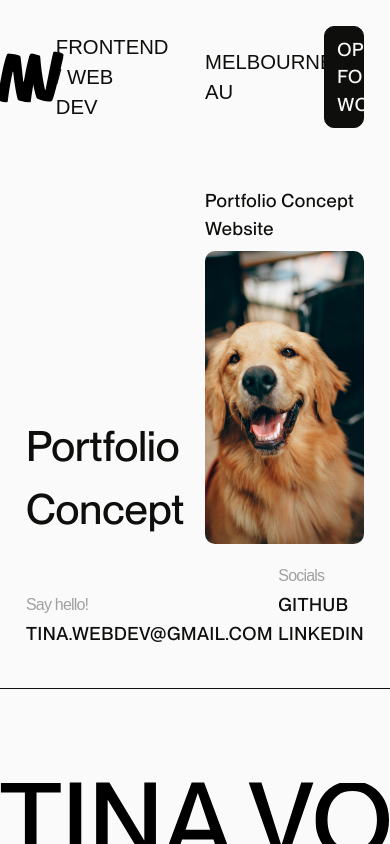
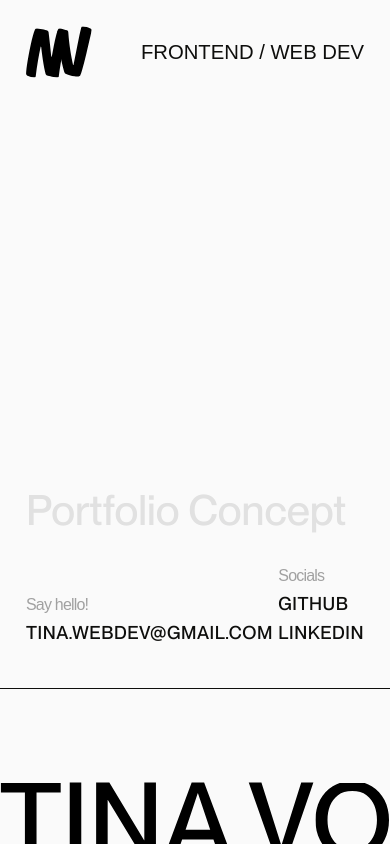
Before and after one commit to tinaaiscoding/personal-portfolio-2025, a Next.js app: page / in a window 390 px wide. Built offline with nearby package versions, Linux system fonts and the light colour scheme; a web font is replaced by a local one.

Commit message:
- Add line height for utility text styles - Add responsive design - tablet and under - Remove unused css variables - Change navbar from grid to flex

```diff
--- a/app/components/Navbar.tsx
+++ b/app/components/Navbar.tsx
@@ -13,20 +13,24 @@ export default function Navbar() {
   }, [lightTheme]);
 
   return (
-    <nav className='grid grid-cols-12 items-center gap-(--site--gutter)'>
-      <div className='justify-self-center'>
+    <nav className='flex justify-between gap-(--site--gutter)'>
+      <div id='navbar-left' className='w-col-m-6 flex items-center gap-(--site--gutter)'>
+        <div>
           <Logo
             className='h-[52px] w-[66px] fill-current'
             onClick={() => setLightTheme(!lightTheme)}
           />
         </div>
-      <p className='u-text-style-h5 col-span-3 uppercase'>Frontend / Web Dev</p>
-      <p className='u-text-style-h5 col-span-2 col-start-7 uppercase'>
+        <p className='u-text-style-h5  uppercase'>Frontend / Web Dev</p>
+      </div>
+      <div id='navbar-right'className='w-col-m-6 flex items-center justify-between'>
+        <p id='location-text' className='u-text-style-h5 uppercase'>
           Melbourne, AU
         </p>
-      <button className='u-text-style-large w-col-2 col-start-12 justify-self-end uppercase'>
+        <button className='u-text-style-large whitespace-nowrap uppercase'>
           Open for work
         </button>
+      </div>
     </nav>
   );
 }
--- a/app/styles/globals.css
+++ b/app/styles/globals.css
@@ -24,22 +24,14 @@
 
   /* Font Sizes with Line Heights */
   --text-main: var(--_typography---font-size--text-main);
-  --text-main--line-height: var(--_typography---line-height--1);
 
   --text-h1: var(--_typography---font-size--h1);
-  --text-h1--line-height: var(--_typography---line-height--1);
   --text-h2: var(--_typography---font-size--h2);
-  --text-h2--line-height: var(--_typography---line-height--1);
   --text-h3: var(--_typography---font-size--h3);
-  --text-h3--line-height: var(--_typography---line-height--1);
   --text-h4: var(--_typography---font-size--h4);
-  --text-h4--line-height: var(--_typography---line-height--1);
   --text-h5: var(--_typography---font-size--h5);
-  --text-h5--line-height: var(--_typography---line-height--1);
   --text-h6: var(--_typography---font-size--h6);
-  --text-h6--line-height: var(--_typography---line-height--1);
   --text-display: var(--_typography---font-size--display);
-  --text-display--line-height: var(--_typography---line-height--1);
 
   /* Fluid Sizes Scale */
   --spacing-fl-0: var(--size--0rem);
@@ -137,3 +129,26 @@
     border-radius: var(--radius--main);
   }
 }
+
+@media screen and (max-width: 56.5rem) {
+  #navbar-right {
+    display: none;
+  }
+
+  #navbar-left {
+    justify-content: space-between;
+    width: 100%;
+  }
+
+  #location-text {
+    display: none;
+  }
+
+  #projects {
+    grid-template-columns: 1fr;
+  }
+
+  #project-info {
+    display: none;
+  }
+}
--- a/app/styles/utilities.css
+++ b/app/styles/utilities.css
@@ -95,15 +95,13 @@
       --_typography---font-weight--primary-medium
     );
     --_text-style--letter-spacing: var(--_typography---letter-spacing--0em);
-    --_text-style--margin-top: var(--_spacing---space--7);
-    --_text-style--margin-bottom: var(--_spacing---space--6);
-    --_text-style--trim-top: var(--_typography---font--primary-trim-top);
-    --_text-style--trim-bottom: var(--_typography---font--primary-trim-bottom);
+    --_text-style--line-height: var(--_typography---line-height--1);
 
     font-family: var(--_text-style--font-family);
     font-size: var(--_text-style--font-size);
     font-weight: var(--_text-style--font-weight);
     letter-spacing: var(--_text-style--letter-spacing);
+    line-height: var(--_text-style--line-height);
     text-wrap: balance;
     display: flow-root;
   }
@@ -115,15 +113,14 @@
       --_typography---font-weight--primary-medium
     );
     --_text-style--letter-spacing: var(--_typography---letter-spacing--0em);
-    --_text-style--margin-top: var(--_spacing---space--7);
-    --_text-style--margin-bottom: var(--_spacing---space--6);
-    --_text-style--trim-top: var(--_typography---font--primary-trim-top);
-    --_text-style--trim-bottom: var(--_typography---font--primary-trim-bottom);
+    --_text-style--line-height: var(--_typography---line-height--1);
+    --_text-style--line-height: var(--_typography---line-height--1);
 
     font-family: var(--_text-style--font-family);
     font-size: var(--_text-style--font-size);
     font-weight: var(--_text-style--font-weight);
     letter-spacing: var(--_text-style--letter-spacing);
+    line-height: var(--_text-style--line-height);
     text-wrap: balance;
     display: flow-root;
   }
@@ -135,15 +132,13 @@
       --_typography---font-weight--primary-medium
     );
     --_text-style--letter-spacing: var(--_typography---letter-spacing--0em);
-    --_text-style--margin-top: var(--_spacing---space--7);
-    --_text-style--margin-bottom: var(--_spacing---space--5);
-    --_text-style--trim-top: var(--_typography---font--primary-trim-top);
-    --_text-style--trim-bottom: var(--_typography---font--primary-trim-bottom);
+    --_text-style--line-height: var(--_typography---line-height--1);
 
     font-family: var(--_text-style--font-family);
     font-size: var(--_text-style--font-size);
     font-weight: var(--_text-style--font-weight);
     letter-spacing: var(--_text-style--letter-spacing);
+    line-height: var(--_text-style--line-height);
     text-wrap: balance;
     display: flow-root;
   }
@@ -155,15 +150,13 @@
       --_typography---font-weight--primary-medium
     );
     --_text-style--letter-spacing: var(--_typography---letter-spacing--0em);
-    --_text-style--margin-top: var(--_spacing---space--7);
-    --_text-style--margin-bottom: var(--_spacing---space--5);
-    --_text-style--trim-top: var(--_typography---font--primary-trim-top);
-    --_text-style--trim-bottom: var(--_typography---font--primary-trim-bottom);
+    --_text-style--line-height: var(--_typography---line-height--1);
 
     font-family: var(--_text-style--font-family);
     font-size: var(--_text-style--font-size);
     font-weight: var(--_text-style--font-weight);
     letter-spacing: var(--_text-style--letter-spacing);
+    line-height: var(--_text-style--line-height);
     text-wrap: balance;
     display: flow-root;
   }
@@ -175,15 +168,13 @@
       --_typography---font-weight--primary-medium
     );
     --_text-style--letter-spacing: var(--_typography---letter-spacing--0em);
-    --_text-style--margin-top: var(--_spacing---space--7);
-    --_text-style--margin-bottom: var(--_spacing---space--4);
-    --_text-style--trim-top: var(--_typography---font--primary-trim-top);
-    --_text-style--trim-bottom: var(--_typography---font--primary-trim-bottom);
+    --_text-style--line-height: var(--_typography---line-height--1);
 
     font-family: var(--_text-style--font-family);
     font-size: var(--_text-style--font-size);
     font-weight: var(--_text-style--font-weight);
     letter-spacing: var(--_text-style--letter-spacing);
+    line-height: var(--_text-style--line-height);
     text-wrap: balance;
     display: flow-root;
   }
@@ -195,17 +186,13 @@
       --_typography---font-weight--secondary-regular
     );
     --_text-style--letter-spacing: var(--_typography---letter-spacing--0em);
-    --_text-style--margin-top: var(--_spacing---space--7);
-    --_text-style--margin-bottom: var(--_spacing---space--4);
-    --_text-style--trim-top: var(--_typography---font--secondary-trim-top);
-    --_text-style--trim-bottom: var(
-      --_typography---font--secondary-trim-bottom
-    );
+    --_text-style--line-height: var(--_typography---line-height--1);
 
     font-family: var(--_text-style--font-family);
     font-size: var(--_text-style--font-size);
     font-weight: var(--_text-style--font-weight);
     letter-spacing: var(--_text-style--letter-spacing);
+    line-height: var(--_text-style--line-height);
     text-wrap: balance;
     display: flow-root;
   }
@@ -219,17 +206,13 @@
     --_text-style--letter-spacing: var(
       --_typography---letter-spacing--neg-0-05em
     );
-    --_text-style--margin-top: var(--_spacing---space--7);
-    --_text-style--margin-bottom: var(--_spacing---space--4);
-    --_text-style--trim-top: var(--_typography---font--secondary-trim-top);
-    --_text-style--trim-bottom: var(
-      --_typography---font--secondary-trim-bottom
-    );
+    --_text-style--line-height: var(--_typography---line-height--1);
 
     font-family: var(--_text-style--font-family);
     font-size: var(--_text-style--font-size);
     font-weight: var(--_text-style--font-weight);
     letter-spacing: var(--_text-style--letter-spacing);
+    line-height: var(--_text-style--line-height);
     text-wrap: balance;
     display: flow-root;
   }
@@ -241,15 +224,13 @@
       --_typography---font-weight--primary-medium
     );
     --_text-style--letter-spacing: var(--_typography---letter-spacing--0-03em);
-    --_text-style--margin-top: var(--_spacing---space--4);
-    --_text-style--margin-bottom: var(--_spacing---space--4);
-    --_text-style--trim-top: var(--_typography---font--primary-trim-top);
-    --_text-style--trim-bottom: var(--_typography---font--primary-trim-bottom);
+    --_text-style--line-height: var(--_typography---line-height--1);
 
     font-family: var(--_text-style--font-family);
     font-size: var(--_text-style--font-size);
     font-weight: var(--_text-style--font-weight);
     letter-spacing: var(--_text-style--letter-spacing);
+    line-height: var(--_text-style--line-height);
     text-wrap: pretty;
     display: flow-root;
   }
@@ -260,15 +241,13 @@
       --_typography---font-weight--primary-medium
     );
     --_text-style--letter-spacing: var(--_typography---letter-spacing--0-03em);
-    --_text-style--margin-top: var(--_spacing---space--4);
-    --_text-style--margin-bottom: var(--_spacing---space--4);
-    --_text-style--trim-top: var(--_typography---font--primary-trim-top);
-    --_text-style--trim-bottom: var(--_typography---font--primary-trim-bottom);
+    --_text-style--line-height: var(--_typography---line-height--1);
 
     font-family: var(--_text-style--font-family);
     font-size: var(--_text-style--font-size);
     font-weight: var(--_text-style--font-weight);
     letter-spacing: var(--_text-style--letter-spacing);
+    line-height: var(--_text-style--line-height);
     text-wrap: pretty;
     display: flow-root;
   }
--- a/app/styles/variables.css
+++ b/app/styles/variables.css
@@ -59,6 +59,9 @@
   --_typography---letter-spacing--0em: 0em;
   --_typography---letter-spacing--0-03em: 0.03em;
   --_typography---letter-spacing--0-05em: 0.05em;
+
+  /** Line Height **/
+  --_typography---line-height--1: 1;
 
   /** Font Sizes **/
 
```
Lines whose indentation alone changed are shown as unchanged.
